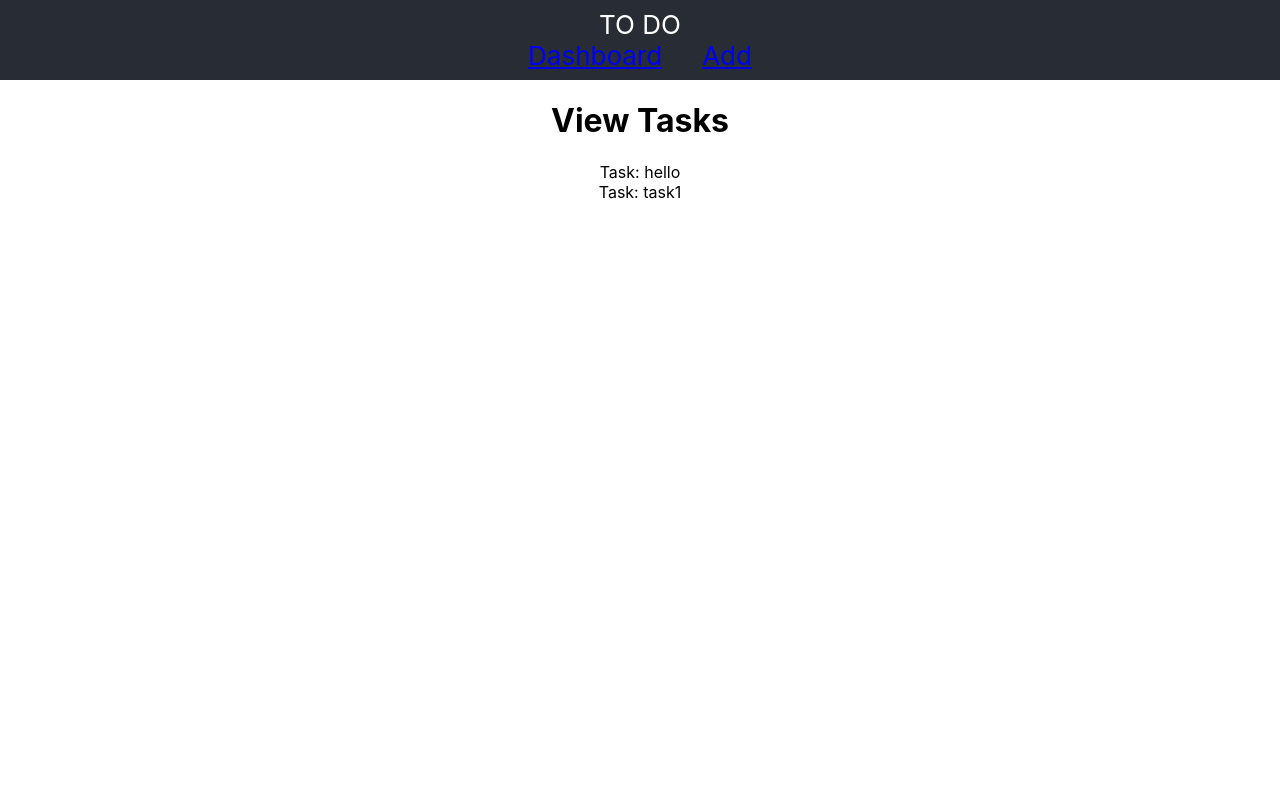
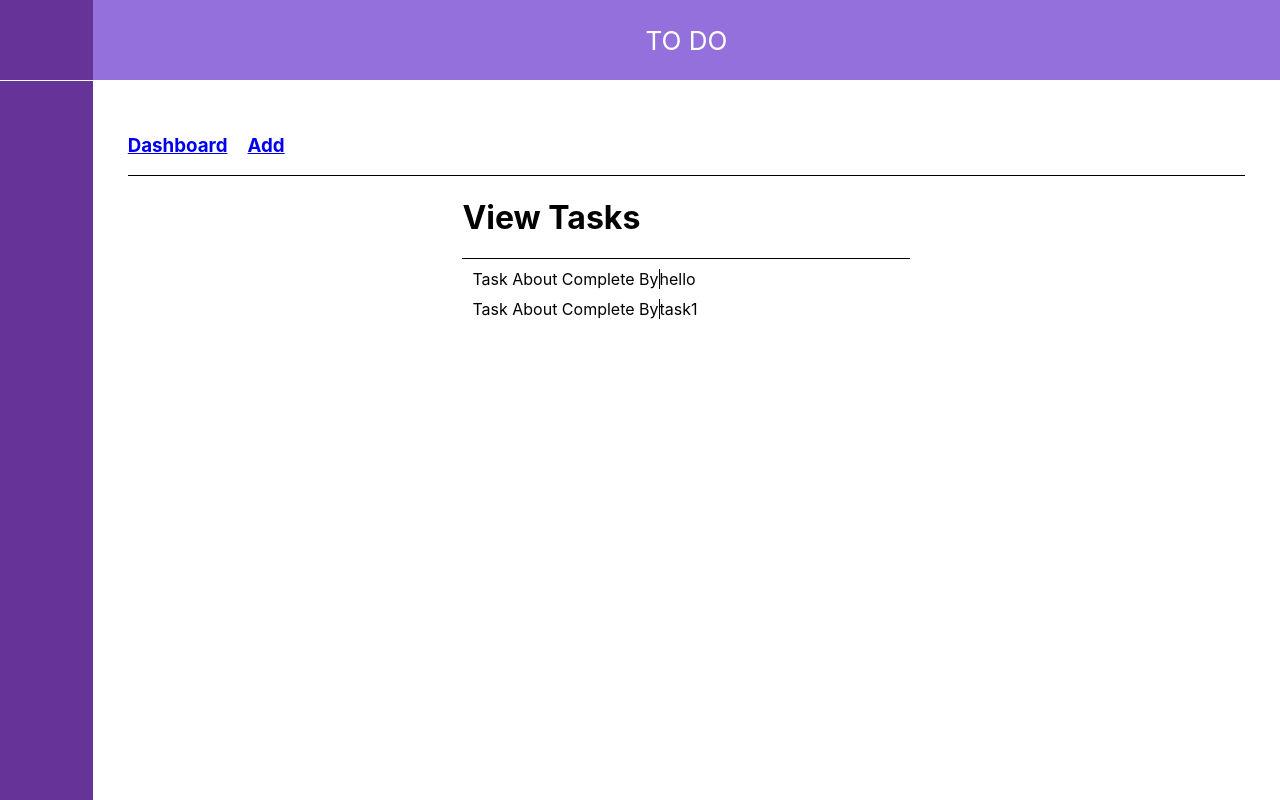
Before and after one commit to saumyaaajain/TODO, a React (Create React App) app: page / in a window 1280 px wide. Built offline with nearby package versions, Linux system fonts and the light colour scheme.

Commit message:
layout 1

```diff
--- a/src/App.css
+++ b/src/App.css
@@ -1,5 +1,5 @@
 .App {
-  text-align: center;
+  width: 100vw;
 }
 
 .App-logo {
@@ -14,8 +14,9 @@
 }
 
 .App-header {
-  background-color: #282c34;
-  min-height: 10vh;
+  background-color: mediumpurple;
+  height: 10vh;
+  width: 100%;
   display: flex;
   flex-direction: column;
   align-items: center;
@@ -24,10 +25,62 @@
   color: white;
 }
 
+.SideBar{
+  background: rebeccapurple;
+  width: 100px;
+  height: available;
+  color: white;
+}
+
+.Profile{
+  height: 10vh;
+  background-color: rebeccapurple;
+}
+
+.curve {
+  background: #282c34;
+  width: 110px;
+  height: 75px;
+  position: relative;
+}
+.curve:before {
+  content: '';
+  background-image: radial-gradient(circle at 100% 100%, rgba(204, 0, 0, 0) 100px, #282c34 100px);
+  position: absolute;
+  top: 0;
+  left: 100%;
+  width: 100px;
+  height: 75px;
+}
+.curve:after {
+  content: '';
+  position: absolute;
+  width: 110px;
+  height: 75px;
+  background: #282c34;
+  border-radius: 0 0 100% 0 / 0 0 100% 0;
+  top: 100%;
+  left: 0;
+}
+
+.content{
+  padding: 35px;
+}
+
+.col{
+  display: flex;
+  flex-direction: row;
+}
+
+.line {
+  border-bottom: 1px solid;
+}
+
 .Row{
   display: flex;
   flex-direction: row;
-  align-items: center;
+  width: 100vw;
+  height: 100vh;
 }
 
 .Padding{
--- a/src/components/AddTaskPage.js
+++ b/src/components/AddTaskPage.js
@@ -2,10 +2,13 @@ import React from 'react';
 import { connect } from 'react-redux';
 import {add} from "../actions/task";
 import AddFile from "./AddFile";
+import './style/ViewFile.css';
 
 const AddTaskPage = (props) => (
-    <div>
+    <div className="box">
         <h1>Add Task</h1>
+        <div className="line" />
+        <div className="item">
             <AddFile
                 onSubmit = { (task) => {
                     console.log(task);
@@ -14,6 +17,7 @@ const AddTaskPage = (props) => (
                 }}
             />
         </div>
+    </div>
 );
 
 export default connect()(AddTaskPage);
--- a/src/components/TaskListItem.js
+++ b/src/components/TaskListItem.js
@@ -1,7 +1,16 @@
 import React from "react";
+import './style/ViewFile.css'
 
 export const TaskLstItem = ({description}) => (
-  <div>
-      Task: {description}
+  <div className="item col">
+      <div>
+          Task
+          About
+          Complete By
+      </div>
+      <div className="lineVer" />
+      <div>
+          {description}
+      </div>
   </div>
 );
--- a/src/components/ViewFile.js
+++ b/src/components/ViewFile.js
@@ -1,12 +1,14 @@
 import React from "react";
 import {connect} from 'react-redux';
 import {TaskLstItem} from "./TaskListItem";
+import './style/ViewFile.css';
 
 const ViewFile = (props) => {
   console.log(props);
   return (
-      <div>
+      <div className="box">
           <h1>View Tasks</h1>
+          <div className="line"/>
           {props.task.map((tsk) => <TaskLstItem {...tsk}/>)}
       </div>
   );
--- /dev/null
+++ b/src/components/style/ViewFile.css
@@ -0,0 +1,29 @@
+.box{
+    border-radius: 50px;
+    width: 35vw;
+    margin: auto;
+}
+
+.item{
+    font-size: medium;
+    margin: 10px;
+}
+
+.itemBox{
+    border: mediumpurple;
+    background-color: #61dafb;
+    color: white;
+}
+
+.line {
+    border-bottom: 1px solid;
+}
+
+.lineVer{
+    border-right: 1px solid;
+}
+
+.col{
+    display: flex;
+    flex-direction: row;
+}
--- a/src/index.css
+++ b/src/index.css
@@ -5,6 +5,8 @@ body {
     sans-serif;
   -webkit-font-smoothing: antialiased;
   -moz-osx-font-smoothing: grayscale;
+  width: available;
+  height: available;
 }
 
 code {
--- a/src/router/AppRouter.js
+++ b/src/router/AppRouter.js
@@ -6,21 +6,29 @@ import ViewFile from "../components/ViewFile";
 
 function AppRouter() {
     return (
+        <div className="Row">
+            <div className="SideBar">
+                <div className="Profile line"/>
+            </div>
             <Router>
                 <div className="App">
                     <header className="App-header">
                         TO DO
-                    <div className="Row">
-                        <NavLink style={{"paddingRight": "20px"}} to="/" exact={true} >Dashboard</NavLink>
-                        <NavLink className="Padding" to="/add" >Add</NavLink>
+                    </header>
+                    <div className="content">
+                        <div className="col">
+                            <h3><NavLink to="/" exact={true} >Dashboard</NavLink></h3>
+                            <h3><NavLink className="Padding" to="/add" >Add</NavLink></h3>
                         </div>
-                </header>
+                        <div className="line" />
                         <Switch>
                             <Route path="/" component={ViewFile} exact={true}/>
                             <Route path="/add" component={AddTaskPage}/>
                         </Switch>
                     </div>
+                </div>
             </Router>
+        </div>
     );
 }
 
```
Lines whose indentation alone changed are shown as unchanged.
